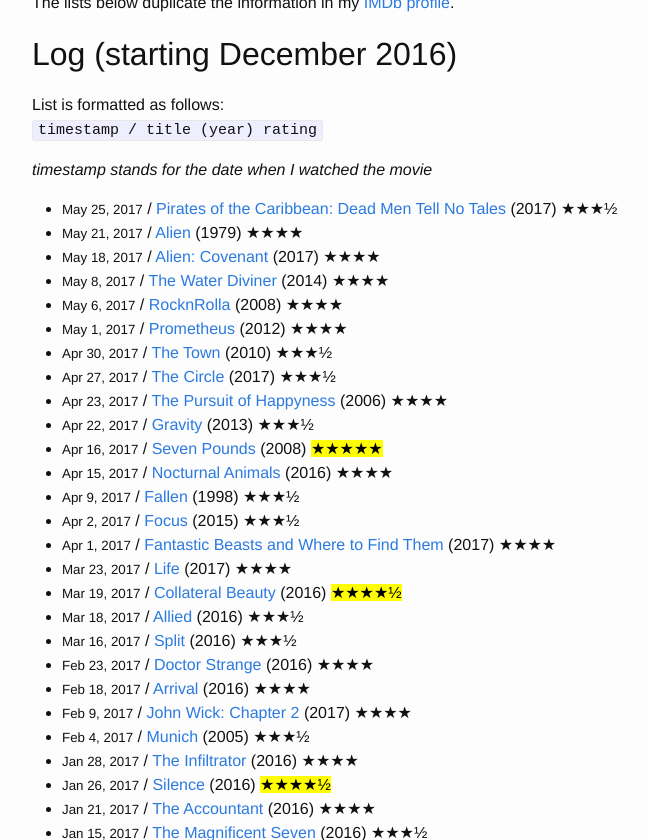
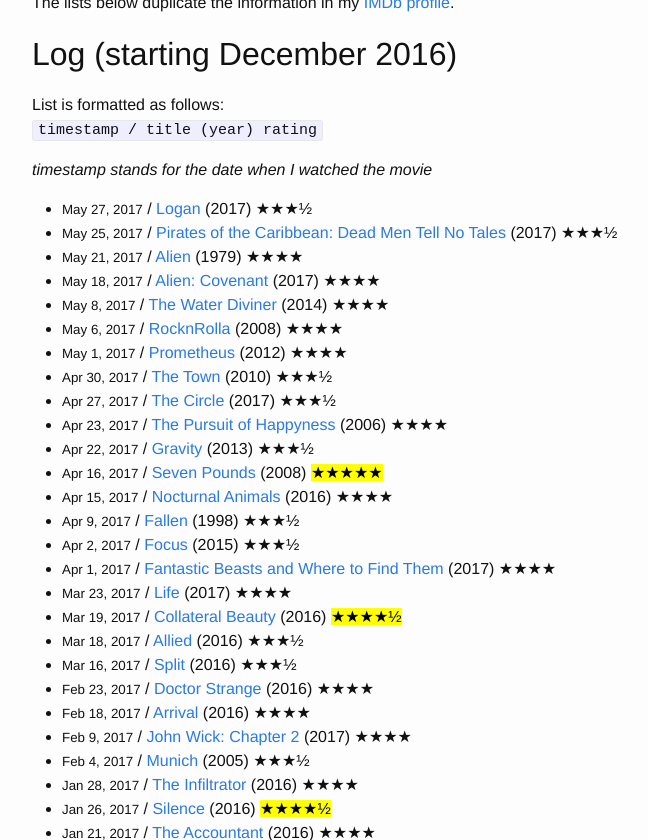
Before and after one commit to aspyatkin/personal-website, a Jekyll site: the page built from movie-list.md, in a window 1280 px wide and 900 px high, scrolled down 452 px, cut to the strip 60-900 px from the top of the window. Shown: the whole strip, without its empty margins (238-886 px from the left). Built offline with Jekyll 4.4.1, drawn with Linux system fonts in a browser that asks for light colours.

Commit message:
Update movie list

```diff
--- a/movie-list.md
+++ b/movie-list.md
@@ -5,6 +5,12 @@
 permalink: /movie-list/
 top_ndx: 4
 log_list:
+  - date: 'May 27, 2017'
+    title: 'Logan'
+    year: 2017
+    rating: 3.5
+    url: 'http://www.imdb.com/title/tt3315342/'
+
   - date: 'May 25, 2017'
     title: 'Pirates of the Caribbean: Dead Men Tell No Tales'
     year: 2017
```
